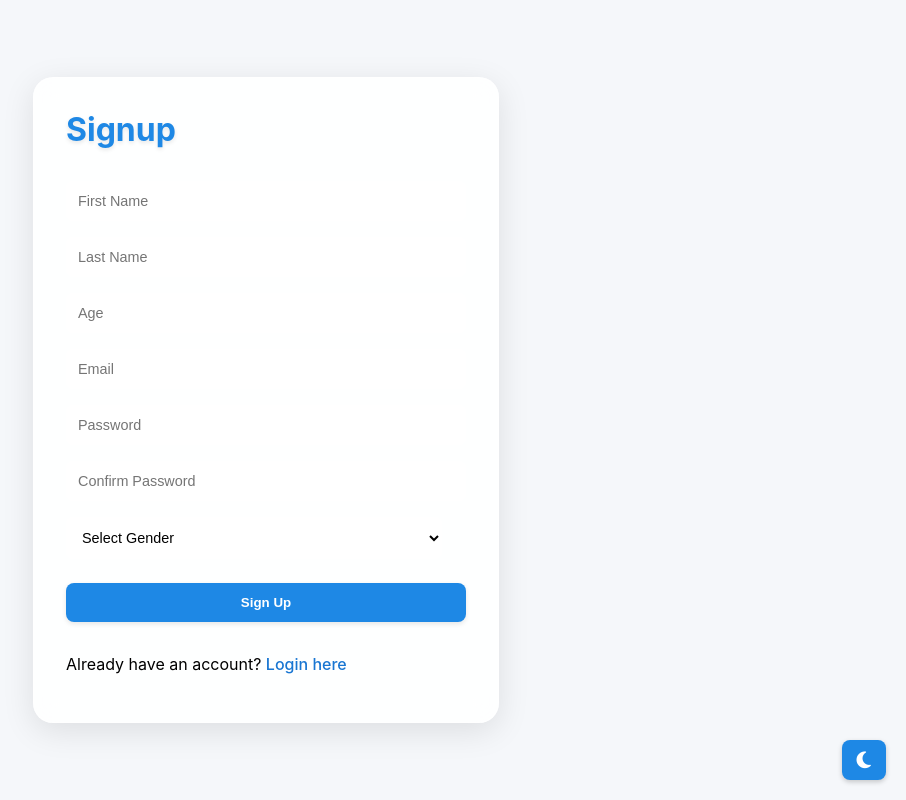
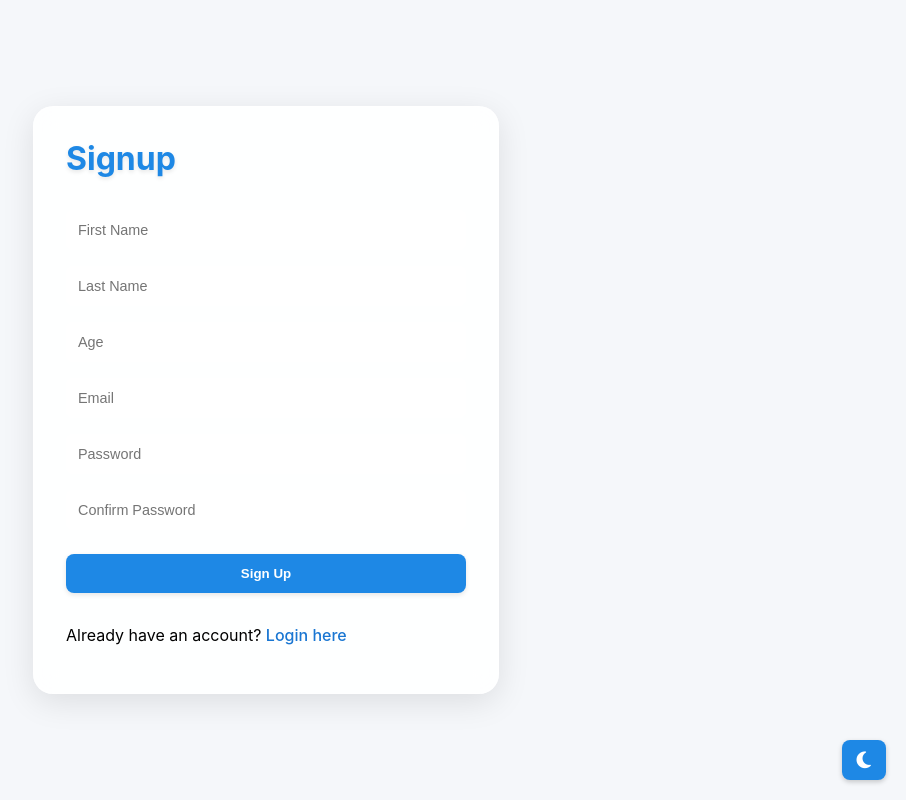
Before and after one commit to jusilo/Team-MAG-Web-App, a Flask app: page /signup in a window 1280 px wide. Shown: the whole page, without its empty margins (374-1280 px from the left). Run offline with Flask 3, Linux system fonts and the light colour scheme; some libraries are stand-ins or nearby versions.

Commit message:
remove gender in sign up

```diff
--- a/frontend/templates/signup.html
+++ b/frontend/templates/signup.html
@@ -29,11 +29,6 @@
             <input type="password" name="password" placeholder="Password" >
             <input type="password" name="confirm_password" placeholder="Confirm Password" >
 
-            <select name="gender" required autocomplete="off">
-                <option value="" disabled selected>Select Gender</option>
-                <option value="Male">Male</option>
-                <option value="Female">Female</option>
-            </select>
 
             <button type="submit" class="signup-btn">Sign Up</button>
         </form>
```
